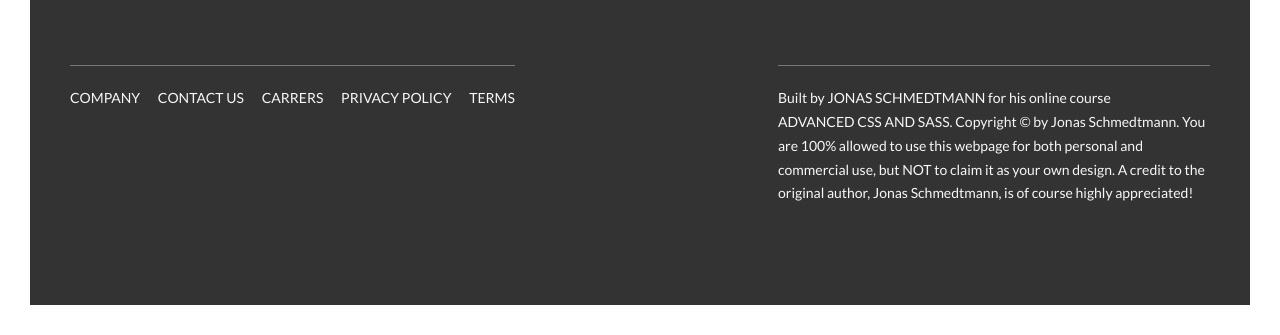
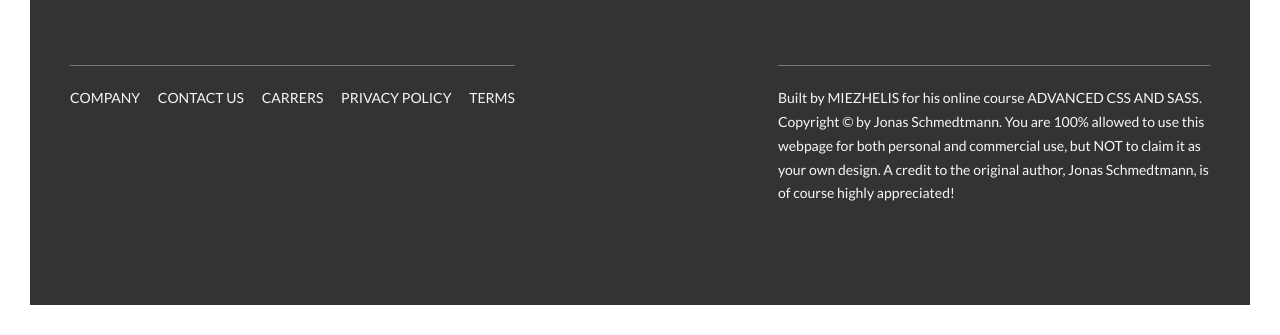
Before and after one commit to SvetlanaMiezhelis/SvetlanaMiezhelis, a website: page index.html in a window 1280 px wide. Shown: the part 5820-6155 px from the top of the page. Drawn offline with Linux system fonts and the light colour scheme.

Commit message:
Update index.html
Создан в рамках курса на Udemy, под руководством Jonas Schmedtmann.

```diff
--- a/index.html
+++ b/index.html
@@ -389,7 +389,7 @@
     </div>
     <div class="col-1-of-2">
       <p class="footer__copyright">
-        Built by <a href="#" class="footer__link">Jonas Schmedtmann</a> for his online course <a href="#" class="footer__link">Advanced CSS and Sass</a>.
+        Built by <a href="#" class="footer__link">Miezhelis</a> for his online course <a href="#" class="footer__link">Advanced CSS and Sass</a>.
         Copyright &copy; by Jonas Schmedtmann. You are 100% allowed to use this webpage for both personal
         and commercial use, but NOT to claim it as your own design. A credit to the original author, Jonas
         Schmedtmann, is of course highly appreciated!
```
